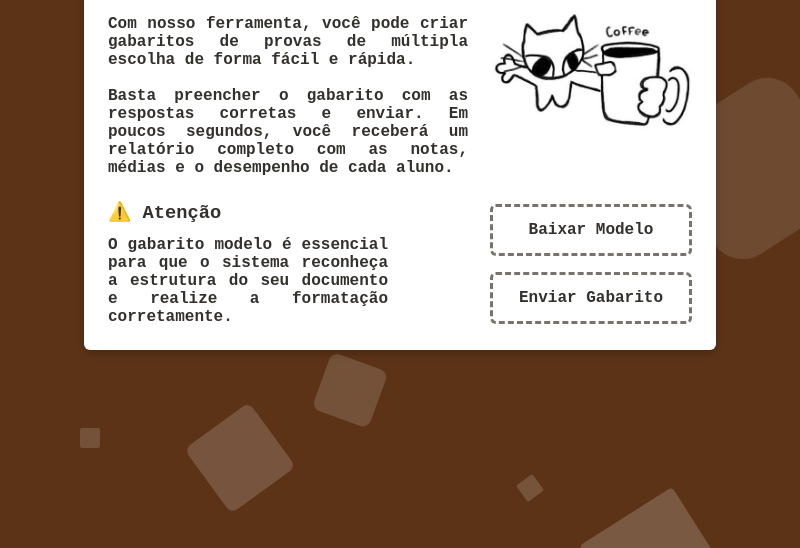
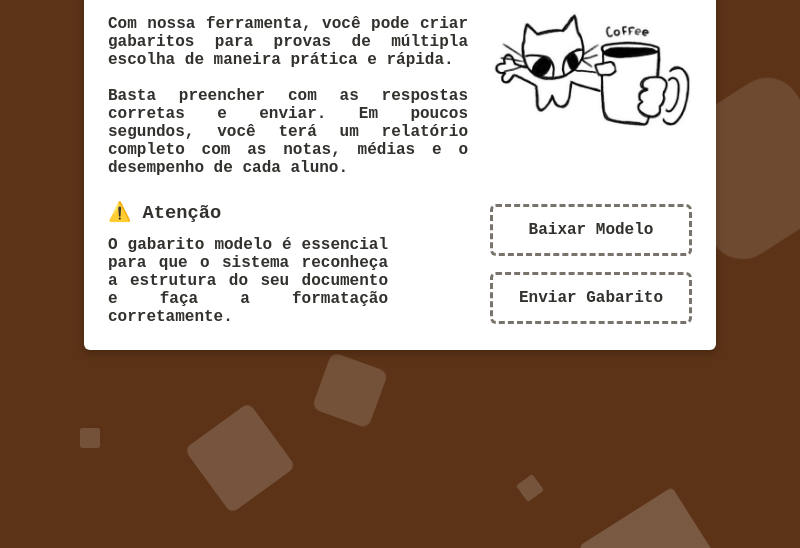
Before and after one commit to Mebous/Corretor-Expresso-App, an Electron app: page public/index.html in a window 800 px wide. Shown: the part 252-800 px from the top of the page. Drawn offline with nearby package versions, Linux system fonts and the light colour scheme.

Commit message:
alterando os textos

```diff
--- a/public/index.html
+++ b/public/index.html
@@ -27,10 +27,7 @@
             <div class="wrp-explanation_box">
                 <h2>Pegue um café e Relaxe</h2>
                 <div>
-                    Com nosso ferramenta, você pode criar gabaritos de provas de múltipla escolha de forma fácil e rápida.
-                    <br>
-                    <br>
-                    Basta preencher o gabarito com as respostas corretas e enviar. Em poucos segundos, você receberá um relatório completo com as notas, médias e o desempenho de cada aluno.
+                    Com nossa ferramenta, você pode criar gabaritos para provas de múltipla escolha de maneira prática e rápida. <br><br> Basta preencher com as respostas corretas e enviar. Em poucos segundos, você terá um relatório completo com as notas, médias e o desempenho de cada aluno.
                 </div>
             </div>
             <div class="wrp-img"><img src="../assets/imgs/coffee_cat.jpeg" alt="" srcset=""></div>
@@ -39,7 +36,7 @@
             <div class="wrp-warning_field">
                 <h3>⚠️ Atenção</h3>
                 <p>
-                    O gabarito modelo é essencial para que o sistema reconheça a estrutura do seu documento e realize a formatação corretamente.
+                    O gabarito modelo é essencial para que o sistema reconheça a estrutura do seu documento e faça a formatação corretamente.
                 </p>
             </div>
 
```
